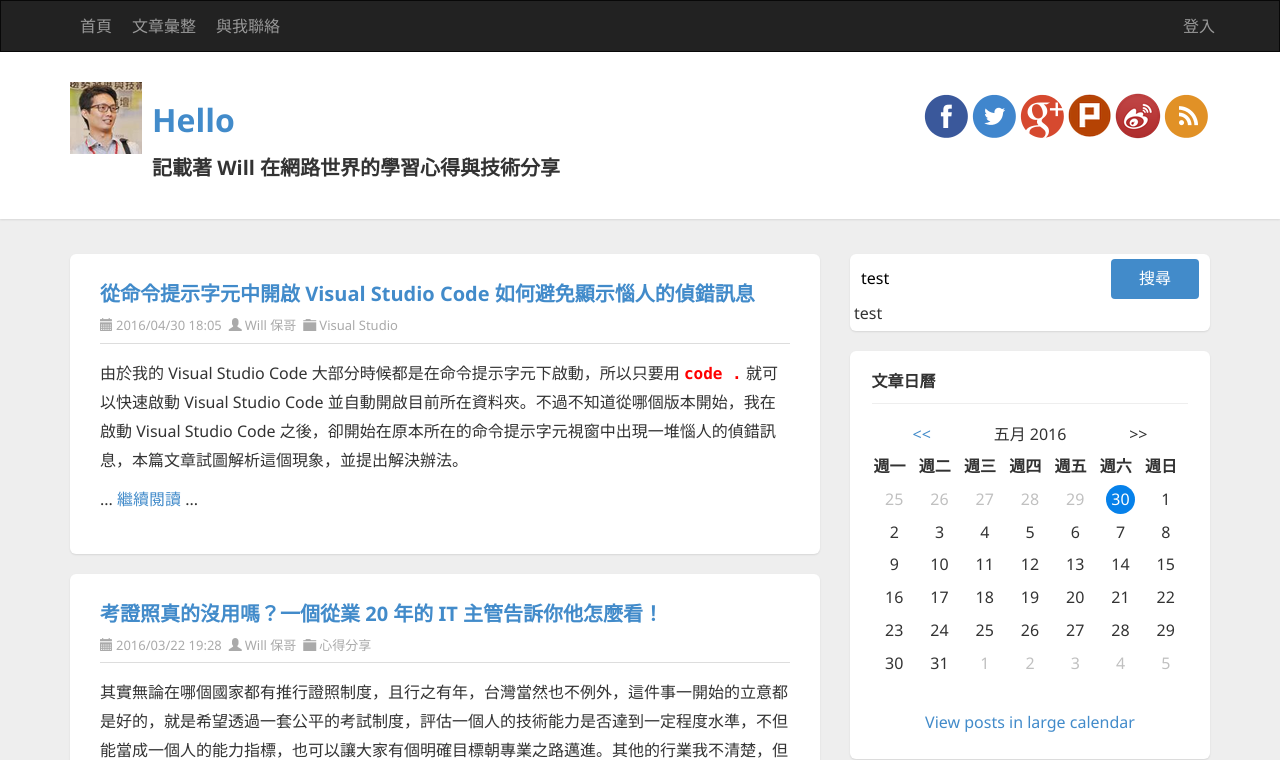
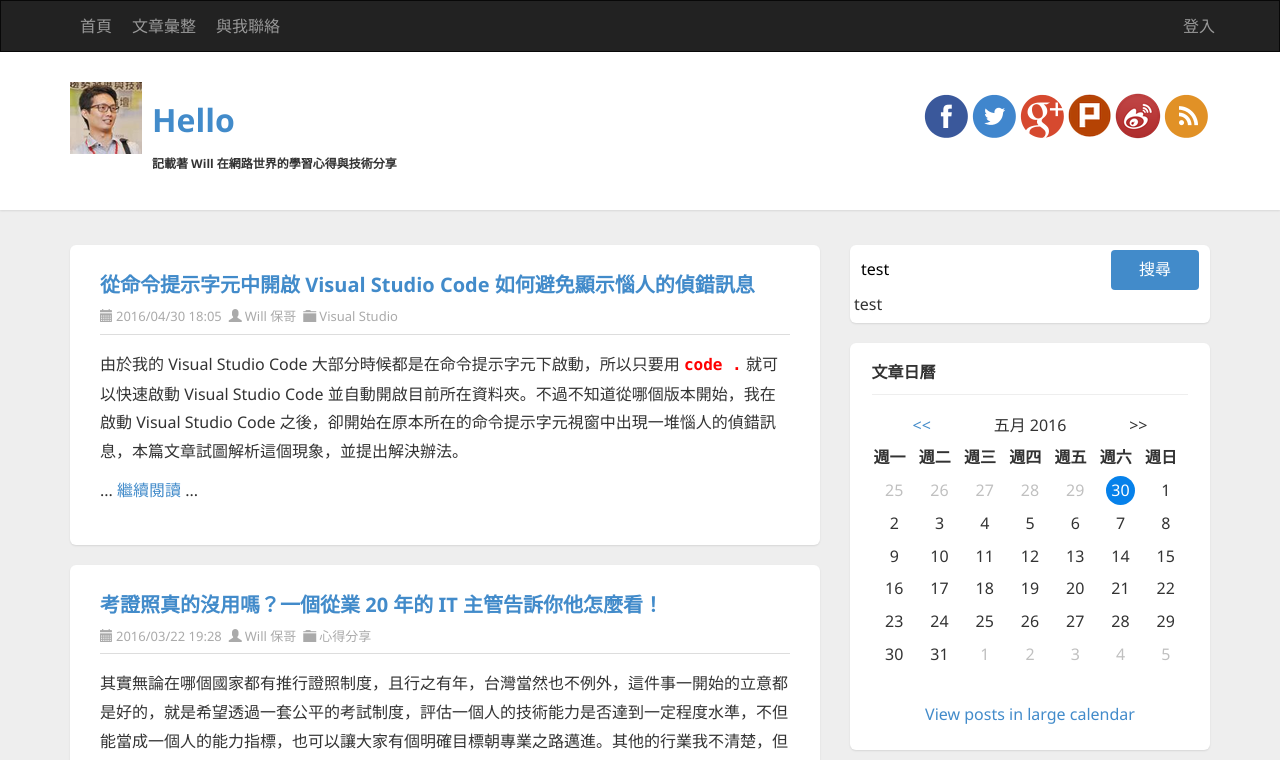
Before and after one commit to doggy8088/gpg-test, an Angular app: page / in a window 1280 px wide. Shown: the top 760 px of the page. Built offline with nearby package versions, Linux system fonts and the light colour scheme.

Commit message:
10 練習 Angular 屬性型指令 (Attribute Directives) - ngStyle 與 ngClass

```diff
--- a/src/app/header/header.component.css
+++ b/src/app/header/header.component.css
@@ -0,0 +1,3 @@
+.highlight {
+    background-color: yellow;
+}
--- a/src/app/header/header.component.html
+++ b/src/app/header/header.component.html
@@ -31,7 +31,9 @@
                 <h1>
                     <a [href]="title_link" [attr.data-custom]="title">{{ title }}</a>
                 </h1>
-                <h3>記載著 Will 在網路世界的學習心得與技術分享</h3>
+                <h3 [class.highlight]="isHighlight()" [style.font-size]="(counter+12)+'px'">
+                    記載著 Will 在網路世界的學習心得與技術分享
+                </h3>
             </div>
 
             <div id="social-icons" class="pull-right social-icon">
--- a/src/app/header/header.component.ts
+++ b/src/app/header/header.component.ts
@@ -10,6 +10,8 @@ export class HeaderComponent implements OnInit {
   title = 'Hello';
   title_link = 'https://blog.miniasp.com/'
 
+  counter = 0;
+
   constructor() { }
 
   ngOnInit() {
@@ -20,6 +22,11 @@ export class HeaderComponent implements OnInit {
     if ($event.ctrlKey) {
       this.title = 'The Will Will Web';
     }
+    this.counter++;
+  }
+
+  isHighlight() {
+    return this.counter % 2;
   }
 
 }
```
